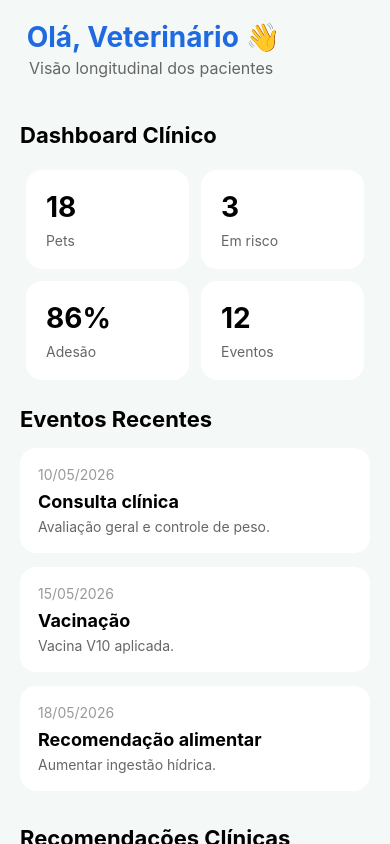
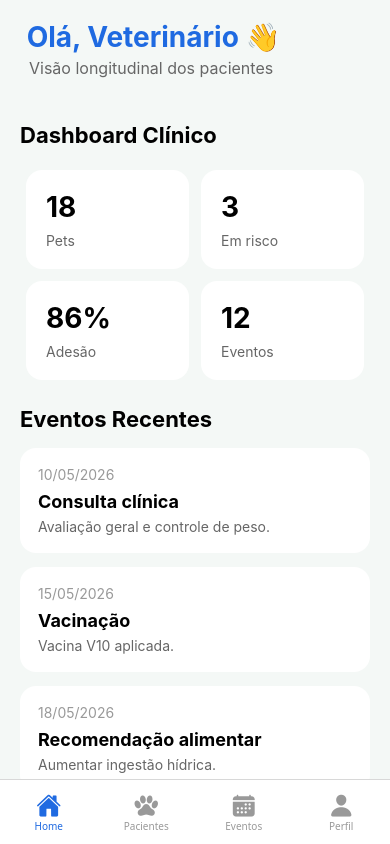
Before and after one commit to mfernandx/clyvo-day-app-mobile, a React Native app: screen /VetHome in a window 390 px wide. Built offline with nearby package versions, Linux system fonts and the light colour scheme.

Commit message:
feat: adiciona navegação inferior para áreas do tutor e do veterinário

```diff
--- a/App.tsx
+++ b/App.tsx
@@ -5,6 +5,8 @@ import TutorHomeScreen from "./src/screen/TutorHomeScreen";
 import VetHomeScreen from "./src/screen/VetHomeScreen";
 import { NavigationContainer,} from "@react-navigation/native";
 import { createNativeStackNavigator,} from "@react-navigation/native-stack";
+import NavegadorTutor from "./src/components/NavegadorTutor";
+import NavegadorVet from "./src/components/NavegadorVet";
 
 
 const Stack = createNativeStackNavigator();
@@ -19,9 +21,13 @@ export default function App() {
 
             <Stack.Screen name="Cadastro" component={CadastroScreen}/>
 
-            <Stack.Screen name="TutorHome" component={TutorHomeScreen}/>
+            {/* <Stack.Screen name="TutorHome" component={TutorHomeScreen}/> */}
 
-            <Stack.Screen name="VetHome" component={VetHomeScreen}/>
+            <Stack.Screen name="TutorHome" component={NavegadorTutor}/>
+
+            {/* <Stack.Screen name="VetHome" component={VetHomeScreen}/> */}
+
+            <Stack.Screen name="VetHome" component={NavegadorVet}/>
 
 
         </Stack.Navigator>
--- /dev/null
+++ b/src/components/NavegadorTutor.tsx
@@ -0,0 +1,62 @@
+import React from "react";
+import {createBottomTabNavigator,} from "@react-navigation/bottom-tabs";
+import {Ionicons,} from "@expo/vector-icons";
+import TutorHomeScreen from "../screen/TutorHomeScreen";
+import TutorPetsScreen from "../screen/TutorPetsScreen";
+import TutorPerfilScreen from "../screen/TutorPerfilScreen";
+
+
+const Tab = createBottomTabNavigator();
+
+export default function NavegadorTutor() {
+
+  return (
+
+    <Tab.Navigator
+
+      screenOptions={({ route }) => ({
+
+        headerShown: false,
+
+        tabBarActiveTintColor:"#1f6ae1",
+
+        tabBarInactiveTintColor:"#999",
+
+        tabBarStyle: {
+          height: 65,
+          paddingBottom: 8,
+          paddingTop: 6,
+        },
+
+        tabBarIcon: ({color,size,}) => {
+
+          let iconName: keyof typeof Ionicons.glyphMap = "home";
+
+          if (route.name === "Home") {
+            iconName = "home";
+          }
+
+          else if (route.name === "Pets") {
+            iconName = "paw";
+          }
+
+          else if (route.name === "Perfil") {
+            iconName = "person";
+          }
+
+          return (
+            <Ionicons name={iconName} size={size} color={color}/>
+          );
+        },
+      })}
+    >
+
+      <Tab.Screen name="Home" component={TutorHomeScreen}/>
+
+      <Tab.Screen name="Pets" component={TutorPetsScreen}/>
+
+      <Tab.Screen name="Perfil" component={TutorPerfilScreen}/>
+
+    </Tab.Navigator>
+  );
+}
--- /dev/null
+++ b/src/components/NavegadorVet.tsx
@@ -0,0 +1,70 @@
+import React from "react";
+import {createBottomTabNavigator,} from "@react-navigation/bottom-tabs";
+import {Ionicons,} from "@expo/vector-icons";
+import VetHomeScreen from "../screen/VetHomeScreen";
+import VetPacientesScreen from "../screen/VetPacientesScreen";
+import VetEventosScreen from "../screen/VetEventosScreen";
+import VetPerfilScreen from "../screen/VetPerfilScreen";
+
+
+const Tab = createBottomTabNavigator();
+
+export default function VetTabNavigator() {
+
+  return (
+
+    <Tab.Navigator
+
+      screenOptions={({ route }) => ({
+
+        headerShown: false,
+
+        tabBarActiveTintColor:"#1f6ae1",
+
+        tabBarInactiveTintColor:"#999",
+
+        tabBarStyle: {
+          height: 65,
+          paddingBottom: 8,
+          paddingTop: 6,
+        },
+
+        tabBarIcon: ({color,size,}) => {
+
+          let iconName: keyof typeof Ionicons.glyphMap = "home";
+
+          if (route.name === "Home") {
+            iconName = "home";
+          }
+
+          else if (route.name === "Pacientes") {
+            iconName = "paw";
+          }
+
+          else if (route.name === "Eventos") {
+            iconName = "calendar";
+          }
+
+          else if (route.name === "Perfil") {
+            iconName = "person";
+          }
+
+          return (
+            <Ionicons name={iconName} size={size} color={color}/>
+          );
+        },
+      })}
+    >
+
+      <Tab.Screen name="Home" component={VetHomeScreen}/>
+
+      <Tab.Screen name="Pacientes" component={VetPacientesScreen}/>
+
+      <Tab.Screen name="Eventos" component={VetEventosScreen}/>
+
+      <Tab.Screen name="Perfil" component={VetPerfilScreen}/>
+
+    </Tab.Navigator>
+
+  );
+}
--- /dev/null
+++ b/src/screen/TutorPerfilScreen.tsx
@@ -0,0 +1,26 @@
+import React from "react";
+import {View,Text,StyleSheet,} from "react-native";
+
+export default function TutorPerfilScreen() {
+
+  return (
+
+    <View style={styles.container}>
+      <Text style={styles.text}>perfil do tutor teste</Text>
+    </View>
+  );
+}
+
+const styles = StyleSheet.create({
+
+  container: {
+    flex: 1,
+    justifyContent: "center",
+    alignItems: "center",
+  },
+
+  text: {
+    fontSize: 24,
+    fontWeight: "bold",
+  },
+});
--- /dev/null
+++ b/src/screen/TutorPetsScreen.tsx
@@ -0,0 +1,26 @@
+import React from "react";
+import {View,Text,StyleSheet,} from "react-native";
+
+export default function TutorPetsScreen() {
+
+  return (
+
+    <View style={styles.container}>
+      <Text style={styles.text}>pets do tutor teste</Text>
+    </View>
+  );
+}
+
+const styles = StyleSheet.create({
+
+  container: {
+    flex: 1,
+    justifyContent: "center",
+    alignItems: "center",
+  },
+
+  text: {
+    fontSize: 24,
+    fontWeight: "bold",
+  },
+});
--- /dev/null
+++ b/src/screen/VetEventosScreen.tsx
@@ -0,0 +1,26 @@
+import React from "react";
+import { View,Text, StyleSheet } from "react-native";
+
+
+export default function VetEventosScreen() {
+
+  return (
+    <View style={styles.container}>
+      <Text style={styles.text}>eventos do veterinario teste</Text>
+    </View>
+  );
+}
+
+const styles = StyleSheet.create({
+
+  container: {
+    flex: 1,
+    justifyContent: "center",
+    alignItems: "center",
+  },
+
+  text: {
+    fontSize: 24,
+    fontWeight: "bold",
+  },
+});
--- /dev/null
+++ b/src/screen/VetPacientesScreen.tsx
@@ -0,0 +1,26 @@
+import React from "react";
+import { View,Text, StyleSheet } from "react-native";
+
+
+export default function VetPacientesScreen() {
+
+  return (
+    <View style={styles.container}>
+      <Text style={styles.text}>pacientes do veterinario teste</Text>
+    </View>
+  );
+}
+
+const styles = StyleSheet.create({
+
+  container: {
+    flex: 1,
+    justifyContent: "center",
+    alignItems: "center",
+  },
+
+  text: {
+    fontSize: 24,
+    fontWeight: "bold",
+  },
+});
--- /dev/null
+++ b/src/screen/VetPerfilScreen.tsx
@@ -0,0 +1,26 @@
+import React from "react";
+import { View,Text, StyleSheet } from "react-native";
+
+
+export default function VetPerfilScreen() {
+
+  return (
+    <View style={styles.container}>
+      <Text style={styles.text}>perfil do veterinario teste</Text>
+    </View>
+  );
+}
+
+const styles = StyleSheet.create({
+
+  container: {
+    flex: 1,
+    justifyContent: "center",
+    alignItems: "center",
+  },
+
+  text: {
+    fontSize: 24,
+    fontWeight: "bold",
+  },
+});
```
